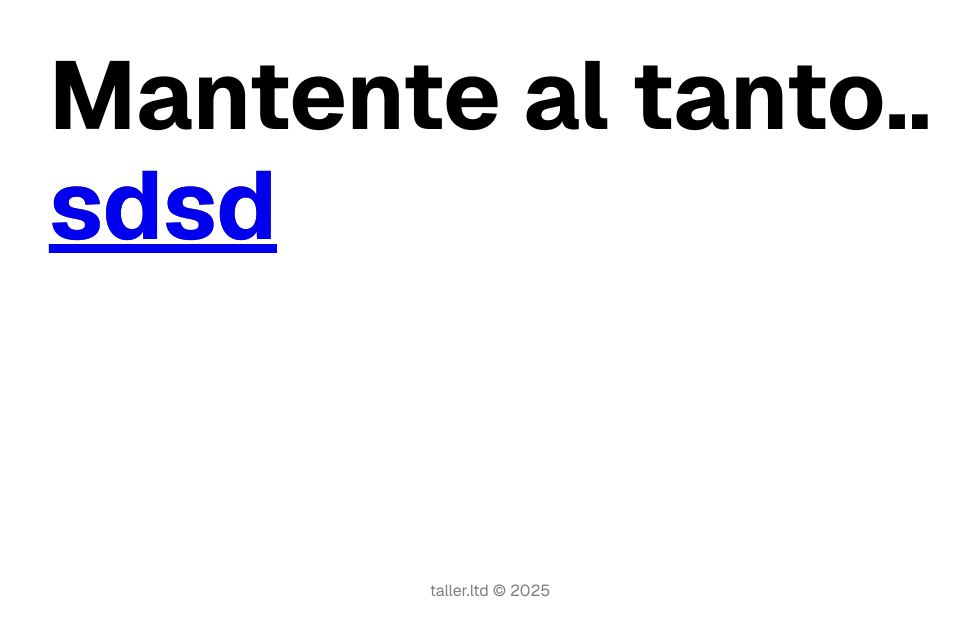
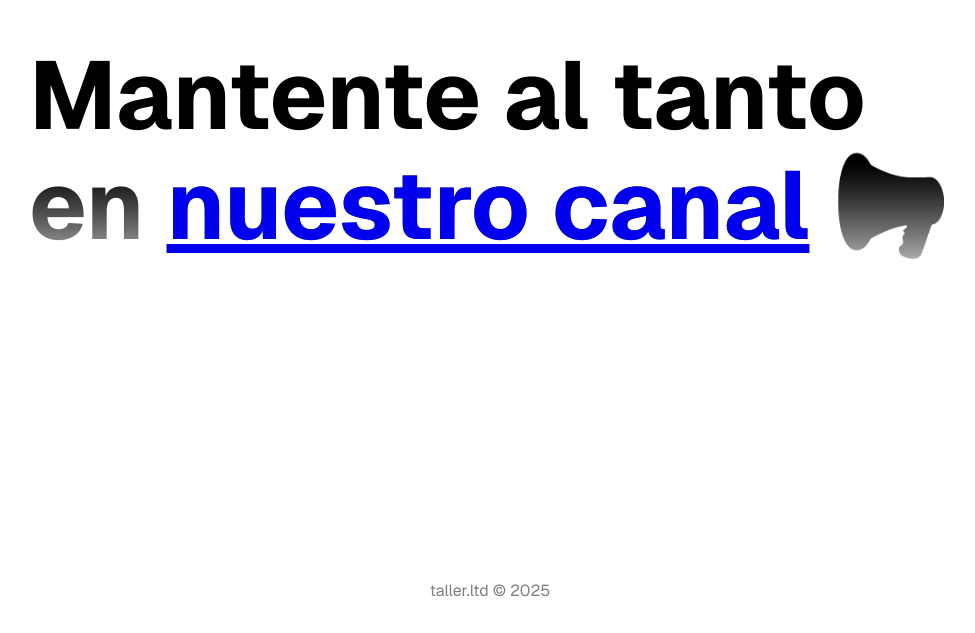
Before and after one commit to iprojas/taller-home, a plain HTML site: page index.html in a window 1280 px wide. Shown: the part 3689-4322 px from the top of the page, without its empty margins (150-1125 px from the left). Drawn offline with nearby package versions, Linux system fonts and the light colour scheme.

Commit message:
Update index.html

```diff
--- a/index.html
+++ b/index.html
@@ -53,8 +53,8 @@
     </section>
     <section>
       <h2 class="fluid">
-        Mantente al tanto.. <br>
-        <a href="https://whatsapp.com/channel/0029Vavr9EJ0G0Xp9a4l8W3p">sdsd</a>
+        Mantente al tanto<br>
+        en <a href="https://whatsapp.com/channel/0029Vavr9EJ0G0Xp9a4l8W3p">nuestro canal</a> 📢
       </h2>
 
     </section>
```
